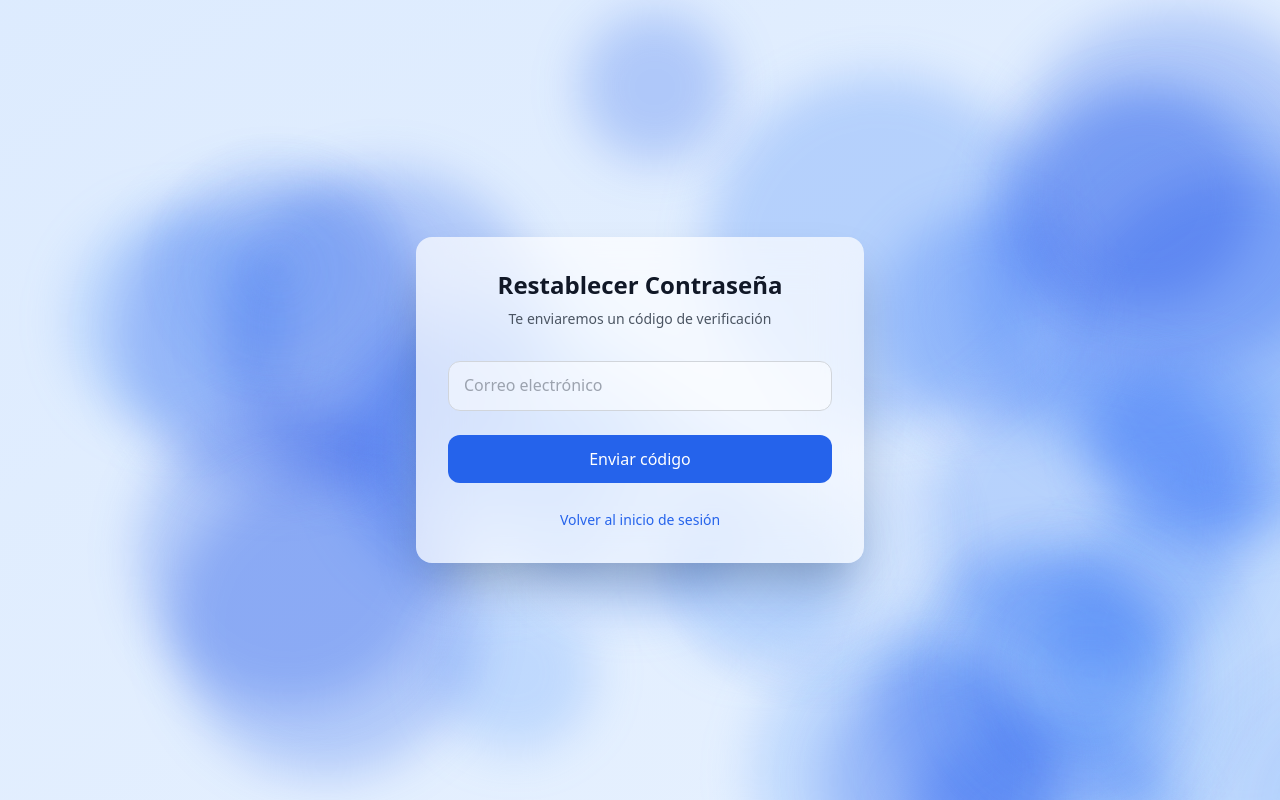
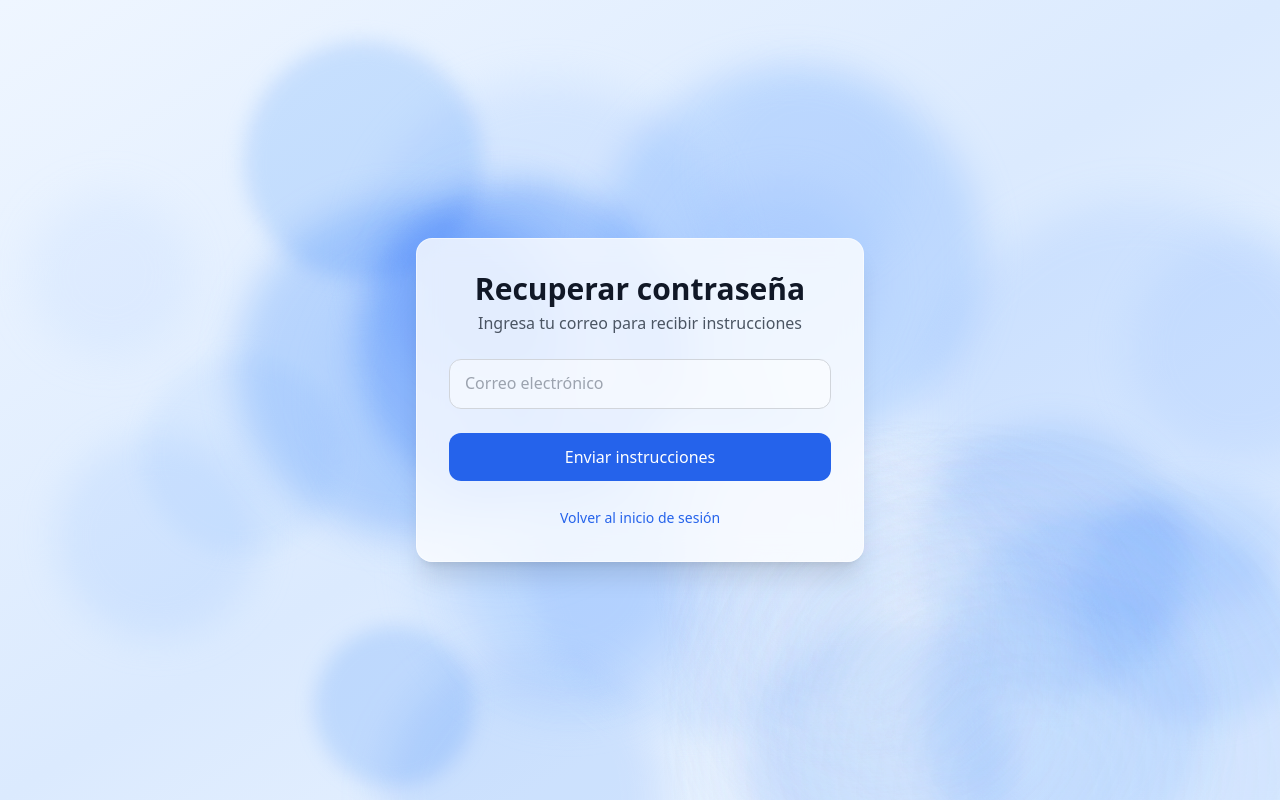
Before and after one commit to Jhojam1/Ermita-APPV2, a React (Vite) app: page /reset-password in a window 1280 px wide. Built offline with nearby package versions, Linux system fonts and the light colour scheme.

Commit message:
Se sUBE Project

```diff
--- /dev/null
+++ b/src/components/ui/AnimatedBackground.tsx
@@ -0,0 +1,111 @@
+import { useState, useEffect } from 'react';
+
+type Bubble = {
+  id: number;
+  size: number;
+  color: string;
+  animation: string;
+  top: string;
+  left: string;
+  delay: string;
+  duration: string;
+  opacity: string;
+  blur: string;
+  transform: string;
+};
+
+interface AnimatedBackgroundProps {
+  children: React.ReactNode;
+}
+
+export default function AnimatedBackground({ children }: AnimatedBackgroundProps) {
+  const [mounted, setMounted] = useState(false);
+  const [bubbles, setBubbles] = useState<Bubble[]>([]);
+
+  useEffect(() => {
+    // Solo aplicar overflow hidden al contenedor, no al body
+    setMounted(true);
+
+    // Generar burbujas con tonos más claros para mejorar la legibilidad del texto
+    setBubbles(Array.from({ length: 25 }, (_, i) => ({
+      id: i,
+      size: 150 + Math.random() * 250,
+      // Usar colores más suaves y claros para mejorar el contraste
+      color: i % 3 === 0
+        ? '191, 219, 254' // blue-200
+        : i % 3 === 1
+          ? '147, 197, 253' // blue-300
+          : '96, 165, 250', // blue-400
+      animation: i % 3 === 0 ? 'animate-move-1' : i % 3 === 1 ? 'animate-move-2' : 'animate-move-3',
+      top: `${Math.random() * 90}%`,
+      left: `${Math.random() * 90}%`,
+      delay: `${Math.random() * 8}s`,
+      duration: `${15 + Math.random() * 20}s`,
+      opacity: `${0.1 + Math.random() * 0.25}`,
+      blur: `${10 + Math.floor(Math.random() * 15)}px`,
+      transform: `scale(${0.85 + Math.random() * 0.3})`
+    })));
+
+    return () => {
+      // No hay necesidad de restablecer nada aquí
+    };
+  }, []);
+
+  return (
+    <main className="fixed inset-0 flex items-center justify-center min-h-screen w-full overflow-hidden">
+      <div className="absolute inset-0">
+        <div className="absolute inset-0 bg-gradient-to-br from-blue-50 via-blue-100 to-blue-50 animate-gradient-slow">
+          {/* Burbujas que se mueven por toda la pantalla - Solo renderizadas del lado del cliente */}
+          {mounted && (
+            <div className="absolute inset-0 overflow-hidden">
+              {bubbles.map(bubble => (
+                <div
+                  key={`bubble-${bubble.id}`}
+                  className={`absolute rounded-full mix-blend-multiply ${bubble.animation}`}
+                  style={{
+                    backgroundColor: `rgba(${bubble.color}, ${bubble.opacity})`,
+                    width: `${bubble.size}px`,
+                    height: `${bubble.size}px`,
+                    top: bubble.top,
+                    left: bubble.left,
+                    animationDelay: bubble.delay,
+                    animationDuration: bubble.duration,
+                    filter: `blur(${bubble.blur})`,
+                    transform: bubble.transform,
+                    willChange: 'transform, opacity',
+                  }}
+                />
+              ))}
+            </div>
+          )}
+
+          <div className="absolute inset-0">
+            {[...Array(7)].map((_, i) => (
+              <div
+                key={`pulse-${i}`}
+                className="absolute rounded-full animate-pulse-slow"
+                style={{
+                  background: `radial-gradient(circle at center, rgba(219, 234, 254, ${0.25 - i * 0.03}) 10%, transparent 70%)`,
+                  width: `${300 + i * 80}px`,
+                  height: `${300 + i * 80}px`,
+                  left: '50%',
+                  top: '50%',
+                  transform: 'translate(-50%, -50%)',
+                  animationDelay: `${i * 0.7}s`,
+                  animationDuration: `${6 + i * 1.5}s`,
+                  opacity: 0.7 - i * 0.08,
+                  willChange: 'transform, opacity',
+                }}
+              />
+            ))}
+          </div>
+        </div>
+      </div>
+
+      {/* Contenido superpuesto con mejor contraste en el fondo */}
+      <div className="relative z-10 w-full max-w-md mx-auto px-4 sm:px-0 transition-all duration-500 ease-out">
+        {children}
+      </div>
+    </main>
+  );
+}
--- a/src/pages/History.tsx
+++ b/src/pages/History.tsx
@@ -40,7 +40,7 @@ export default function History() {
   };
 
   return (
-    <div className="max-w-[1400px] mx-auto p-6">
+    <div className="max-w-[1400px] mx-auto">
       {/* Header y Búsqueda */}
       <div className="flex flex-col md:flex-row items-center justify-between gap-4 mb-8">
         <h1 className="text-2xl font-light tracking-tight text-gray-900">
--- a/src/pages/Home.tsx
+++ b/src/pages/Home.tsx
@@ -104,7 +104,7 @@ const Home = () => {
   };
 
   return (
-    <div className="space-y-6 p-6">
+    <div className="space-y-6">
       {/* Header con filtros */}
       <AnimatedContainer>
         <div className="bg-white p-6 rounded-xl shadow-sm border border-gray-100">
--- a/src/pages/Login.tsx
+++ b/src/pages/Login.tsx
@@ -1,26 +1,28 @@
 import { useState, useEffect } from 'react';
-import { useNavigate } from 'react-router-dom';
+import { Link, useNavigate, useLocation } from 'react-router-dom';
 import { useAuth } from '../contexts/AuthContext';
+import AnimatedBackground from '../components/ui/AnimatedBackground';
 
 const Login = () => {
   const navigate = useNavigate();
+  const location = useLocation();
   const { login, loading: authLoading, error: authError, clearError, user } = useAuth();
   const [formData, setFormData] = useState({
     email: '',
     password: ''
   });
-  const [mounted, setMounted] = useState(false);
-  const [bubbles, setBubbles] = useState<Array<{
-    id: number;
-    size: number;
-    color: string;
-    animation: string;
-    top: string;
-    left: string;
-    delay: string;
-  }>>([]);
   const [errorMessage, setErrorMessage] = useState('');
   const [buttonLoading, setButtonLoading] = useState(false);
+  const [resetSuccess, setResetSuccess] = useState(false);
+
+  // Verificar si viene de un restablecimiento exitoso
+  useEffect(() => {
+    const searchParams = new URLSearchParams(location.search);
+    if (searchParams.get('reset') === 'success') {
+      setResetSuccess(true);
+      setTimeout(() => setResetSuccess(false), 5000);
+    }
+  }, [location]);
 
   // Redirigir si ya está autenticado
   useEffect(() => {
@@ -33,32 +35,6 @@ const Login = () => {
   useEffect(() => {
     clearError();
   }, [clearError]);
-
-  // Manejar el overflow al montar/desmontar el componente y controlar la animación inicial
-  useEffect(() => {
-    document.body.style.overflow = 'hidden';
-    // Asegurarse de que los elementos estén posicionados correctamente desde el inicio
-    setMounted(true);
-
-    // Generar las burbujas solo del lado del cliente para evitar errores de hidratación
-    setBubbles(Array.from({ length: 25 }, (_, i) => ({
-      id: i,
-      size: 150 + Math.random() * 250,
-      color: i % 3 === 0
-        ? '96, 165, 250'
-        : i % 3 === 1
-          ? '59, 130, 246'
-          : '37, 99, 235',
-      animation: i % 3 === 0 ? 'animate-move-1' : i % 3 === 1 ? 'animate-move-2' : 'animate-move-3',
-      top: `${Math.random() * 90}%`,
-      left: `${Math.random() * 90}%`,
-      delay: `${Math.random() * 8}s`
-    })));
-
-    return () => {
-      document.body.style.overflow = '';
-    };
-  }, []);
 
   // Mostrar error de autenticación si existe
   useEffect(() => {
@@ -107,60 +83,23 @@ const Login = () => {
     }));
   };
 
-  const handleForgotPassword = (e: React.MouseEvent) => {
-    e.preventDefault();
-    navigate('/reset-password');
-  };
-
   return (
-    <main className="fixed inset-0 flex items-center justify-center min-h-screen w-full">
-      {/* Fondo animado */}
-      <div className="absolute inset-0">
-        <div className="absolute inset-0 bg-gradient-to-br from-blue-50 via-blue-100 to-blue-50 animate-gradient">
-          {/* Burbujas que se mueven por toda la pantalla - Solo renderizadas del lado del cliente */}
-          {mounted && (
-            <div className="absolute inset-0 overflow-hidden">
-              {bubbles.map(bubble => (
-                <div
-                  key={`bubble-${bubble.id}`}
-                  className={`absolute rounded-full mix-blend-multiply filter blur-xl ${bubble.animation}`}
-                  style={{
-                    backgroundColor: `rgba(${bubble.color}, 0.25)`,
-                    width: `${bubble.size}px`,
-                    height: `${bubble.size}px`,
-                    top: bubble.top,
-                    left: bubble.left,
-                    animationDelay: bubble.delay
-                  }}
-                />
-              ))}
+    <div className="h-screen overflow-hidden">
+      <AnimatedBackground>
+        <div className="bg-white/80 backdrop-blur-md p-5 sm:p-8 rounded-2xl shadow-xl border border-white/50 w-full max-w-md mx-auto">
+          {resetSuccess && (
+            <div className="mb-4 p-3 bg-green-50 text-green-800 rounded-xl text-sm">
+              ¡Contraseña restablecida exitosamente! Ya puedes iniciar sesión con tu nueva contraseña.
             </div>
           )}
 
-          {/* Círculos pulsantes estáticos - Renderizados con valores fijos para evitar errores de hidratación */}
-          <div className="absolute inset-0">
-            {[...Array(5)].map((_, i) => (
-              <div
-                key={`pulse-${i}`}
-                className="absolute rounded-full animate-pulse-slow"
-                style={{
-                  background: `radial-gradient(circle at center, rgba(${i % 2 ? '96, 165, 250' : '59, 130, 246'}, 0.2) 0%, transparent 70%)`,
-                  width: `${300 + (i * 30)}px`,
-                  height: `${300 + (i * 30)}px`,
-                  top: `${15 + (i * 15)}%`,
-                  left: `${10 + (i * 20)}%`,
-                  animationDelay: `${i * 0.8}s`
-                }}
-              />
-            ))}
+          {errorMessage && (
+            <div className="mb-4 p-3 bg-red-50 text-red-800 rounded-xl text-sm">
+              {errorMessage}
             </div>
-        </div>
-      </div>
+          )}
 
-      {/* Contenido */}
-      <div className={`relative w-full max-w-md mx-4 transition-all duration-700 ease-out transform ${mounted ? 'translate-y-0 opacity-100' : 'translate-y-10 opacity-0'}`}>
-        <div className="bg-white/70 backdrop-blur-xl rounded-2xl shadow-2xl p-6 sm:p-8 transition-all duration-300 hover:shadow-blue-200/50">
-          <div className="text-center mb-6 sm:mb-8">
+          <div className="text-center mb-6">
             <h1 className="text-2xl sm:text-3xl font-bold bg-gradient-to-r from-blue-600 to-blue-800 bg-clip-text text-transparent animate-pulse">
               Sistema Ermita
             </h1>
@@ -169,26 +108,20 @@ const Login = () => {
             </p>
           </div>
 
-          {errorMessage && (
-            <div className="bg-red-100 border border-red-400 text-red-700 px-4 py-3 rounded mb-4 relative" role="alert">
-              <span className="block sm:inline">{errorMessage}</span>
-            </div>
-          )}
-
-          <form onSubmit={handleSubmit} className="space-y-5 sm:space-y-6">
-            <div>
+          <form onSubmit={handleSubmit} className="space-y-6">
+            <div className="space-y-6">
               <div className="relative">
                 <input
+                  type="email"
                   id="email"
                   name="email"
-                  type="email"
                   value={formData.email}
                   onChange={handleChange}
                   required
-                  className="peer w-full px-3 sm:px-4 py-2 sm:py-3 rounded-xl border border-gray-300 placeholder-transparent
-                           focus:ring-2 focus:ring-blue-500 focus:border-transparent
-                           transition-all duration-200 bg-white/50 focus:bg-white cursor-text"
-                  placeholder="nombre@empresa.com"
+                  className="peer w-full px-4 py-3 rounded-xl border border-gray-300 placeholder-transparent
+                           focus:outline-none focus:ring-2 focus:ring-blue-500 focus:border-transparent
+                           transition-all duration-200 bg-white/50"
+                  placeholder="ejemplo@correo.com"
                 />
                 <label
                   htmlFor="email"
@@ -200,20 +133,18 @@ const Login = () => {
                   Correo electrónico
                 </label>
               </div>
-            </div>
 
-            <div>
               <div className="relative">
                 <input
+                  type="password"
                   id="password"
                   name="password"
-                  type="password"
                   value={formData.password}
                   onChange={handleChange}
                   required
-                  className="peer w-full px-3 sm:px-4 py-2 sm:py-3 rounded-xl border border-gray-300 placeholder-transparent
-                           focus:ring-2 focus:ring-blue-500 focus:border-transparent
-                           transition-all duration-200 bg-white/50 focus:bg-white cursor-text"
+                  className="peer w-full px-4 py-3 rounded-xl border border-gray-300 placeholder-transparent
+                           focus:outline-none focus:ring-2 focus:ring-blue-500 focus:border-transparent
+                           transition-all duration-200 bg-white/50"
                   placeholder="••••••••"
                 />
                 <label
@@ -242,12 +173,12 @@ const Login = () => {
               </div>
 
               <div className="text-sm">
-                <button
-                  onClick={handleForgotPassword}
+                <Link
+                  to="/reset-password"
                   className="font-medium text-blue-600 hover:text-blue-500 transition-colors duration-200 cursor-pointer"
                 >
                   ¿Olvidaste tu contraseña?
-                </button>
+                </Link>
               </div>
             </div>
 
@@ -276,7 +207,6 @@ const Login = () => {
               </span>
             </button>
           </form>
-        </div>
 
           <p className="mt-4 text-center text-xs sm:text-sm text-gray-600">
             ¿Necesitas ayuda?{' '}
@@ -290,7 +220,8 @@ const Login = () => {
             </a>
           </p>
         </div>
-    </main>
+      </AnimatedBackground>
+    </div>
   );
 };
 
--- a/src/pages/Reports.tsx
+++ b/src/pages/Reports.tsx
@@ -30,7 +30,7 @@ export default function Reports() {
   const [periodo, setPeriodo] = useState('ultimo_mes');
 
   return (
-    <div className="space-y-4 md:space-y-6 p-6">
+    <div className="space-y-4 md:space-y-6">
       <AnimatedContainer>
         <h1 className="text-xl md:text-2xl lg:text-3xl font-bold">Reportes y Estadísticas</h1>
       </AnimatedContainer>
--- a/src/pages/ResetPassword.tsx
+++ b/src/pages/ResetPassword.tsx
@@ -1,5 +1,7 @@
 import { useState, useEffect } from 'react';
+import { Link } from 'react-router-dom';
 import { requestPasswordReset, resetPassword } from '../services/authService';
+import AnimatedBackground from '../components/ui/AnimatedBackground';
 
 export default function ResetPassword() {
   const [step, setStep] = useState(1);
@@ -10,39 +12,6 @@ export default function ResetPassword() {
   const [isLoading, setIsLoading] = useState(false);
   const [error, setError] = useState('');
   const [success, setSuccess] = useState(false);
-  const [mounted, setMounted] = useState(false);
-  const [bubbles, setBubbles] = useState<Array<{
-    id: number;
-    size: number;
-    color: string;
-    animation: string;
-    top: string;
-    left: string;
-    delay: string;
-  }>>([]);
-
-  useEffect(() => {
-    document.body.style.overflow = 'hidden';
-    setMounted(true);
-
-    setBubbles(Array.from({ length: 25 }, (_, i) => ({
-      id: i,
-      size: 150 + Math.random() * 250,
-      color: i % 3 === 0
-        ? '96, 165, 250'
-        : i % 3 === 1
-          ? '59, 130, 246'
-          : '37, 99, 235',
-      animation: i % 3 === 0 ? 'animate-move-1' : i % 3 === 1 ? 'animate-move-2' : 'animate-move-3',
-      top: `${Math.random() * 90}%`,
-      left: `${Math.random() * 90}%`,
-      delay: `${Math.random() * 8}s`
-    })));
-
-    return () => {
-      document.body.style.overflow = '';
-    };
-  }, []);
 
   const handleEmailSubmit = async (e: React.FormEvent) => {
     e.preventDefault();
@@ -99,75 +68,41 @@ export default function ResetPassword() {
     }
   };
 
+  const LoadingSpinner = () => (
+    <svg className="animate-spin h-5 w-5 mx-auto" fill="none" viewBox="0 0 24 24">
+      <circle className="opacity-25" cx="12" cy="12" r="10" stroke="currentColor" strokeWidth="4"/>
+      <path className="opacity-75" fill="currentColor" d="M4 12a8 8 0 018-8V0C5.373 0 0 5.373 0 12h4zm2 5.291A7.962 7.962 0 014 12H0c0 3.042 1.135 5.824 3 7.938l3-2.647z"/>
+    </svg>
+  );
+
   return (
-    <main className="fixed inset-0 flex items-center justify-center min-h-screen w-full">
-      <div className="absolute inset-0">
-        <div className="absolute inset-0 bg-gradient-to-br from-blue-50 via-blue-100 to-blue-50 animate-gradient">
-          {mounted && (
-            <div className="absolute inset-0 overflow-hidden">
-              {bubbles.map(bubble => (
-                <div
-                  key={`bubble-${bubble.id}`}
-                  className={`absolute rounded-full mix-blend-multiply filter blur-xl ${bubble.animation}`}
-                  style={{
-                    backgroundColor: `rgba(${bubble.color}, 0.25)`,
-                    width: `${bubble.size}px`,
-                    height: `${bubble.size}px`,
-                    top: bubble.top,
-                    left: bubble.left,
-                    animationDelay: bubble.delay
-                  }}
-                />
-              ))}
+    <AnimatedBackground>
+      <div className="bg-white/80 backdrop-blur-md p-5 sm:p-8 rounded-2xl shadow-xl border border-white/50 w-full max-w-md mx-auto">
+        {success ? (
+          <div className="text-center py-8">
+            <div className="bg-green-50 text-green-800 p-4 rounded-xl mb-4">
+              <h2 className="text-xl font-semibold mb-2">¡Contraseña restablecida!</h2>
+              <p>Tu contraseña ha sido cambiada exitosamente. Serás redirigido al inicio de sesión en unos segundos.</p>
             </div>
-          )}
-
-          <div className="absolute inset-0">
-            {[...Array(5)].map((_, i) => (
-              <div
-                key={`pulse-${i}`}
-                className="absolute rounded-full animate-pulse-slow"
-                style={{
-                  background: `radial-gradient(circle at center, rgba(${i % 2 ? '96, 165, 250' : '59, 130, 246'}, 0.2) 0%, transparent 70%)`,
-                  width: `${300 + (i * 30)}px`,
-                  height: `${300 + (i * 30)}px`,
-                  top: `${15 + (i * 15)}%`,
-                  left: `${10 + (i * 20)}%`,
-                  animationDelay: `${i * 0.8}s`
-                }}
-              />
-            ))}
+            <div className="animate-spin h-8 w-8 border-4 border-blue-500 rounded-full border-t-transparent mx-auto mt-4"></div>
           </div>
-        </div>
-      </div>
-
-      <div className={`relative w-full max-w-md mx-4 transition-all duration-700 ease-out transform ${mounted ? 'translate-y-0 opacity-100' : 'translate-y-10 opacity-0'}`}>
-        <div className="bg-white/70 backdrop-blur-xl rounded-2xl shadow-2xl p-6 sm:p-8 transition-all duration-300 hover:shadow-blue-200/50">
-          <div className="text-center mb-6 sm:mb-8">
-            <h2 className="text-2xl font-bold text-gray-900">Restablecer Contraseña</h2>
-            <p className="mt-2 text-sm text-gray-600">
-              {step === 1 && "Te enviaremos un código de verificación"}
-              {step === 2 && "Ingresa el código que enviamos a tu correo"}
-              {step === 3 && "Ingresa tu nueva contraseña"}
+        ) : (
+          <>
+            <div className="text-center mb-6">
+              <h1 className="text-2xl sm:text-3xl font-bold text-gray-900">
+                {step === 1 && 'Recuperar contraseña'}
+                {step === 2 && 'Verificar código'}
+                {step === 3 && 'Nueva contraseña'}
+              </h1>
+              <p className="text-gray-600 text-sm sm:text-base mt-1">
+                {step === 1 && 'Ingresa tu correo para recibir instrucciones'}
+                {step === 2 && 'Ingresa el código enviado a tu correo'}
+                {step === 3 && 'Crea una nueva contraseña para tu cuenta'}
               </p>
             </div>
 
-          {success ? (
-            <div className="text-center py-8">
-              <div className="mb-4">
-                <div className="w-16 h-16 text-green-500 mx-auto">✓</div>
-              </div>
-              <h3 className="text-xl font-bold text-gray-900 mb-2">
-                ¡Contraseña cambiada con éxito!
-              </h3>
-              <p className="text-gray-600">
-                Serás redirigido al inicio de sesión en unos segundos...
-              </p>
-            </div>
-          ) : (
-            <>
             {error && (
-                <div className="mb-4 p-3 rounded bg-red-50 border border-red-200 text-red-600 text-sm">
+              <div className="mb-4 p-3 bg-red-50 text-red-800 rounded-xl text-sm">
                 {error}
               </div>
             )}
@@ -184,7 +119,7 @@ export default function ResetPassword() {
                     className="peer w-full px-4 py-3 rounded-xl border border-gray-300 placeholder-transparent
                              focus:outline-none focus:ring-2 focus:ring-blue-500 focus:border-transparent
                              transition-all duration-200 bg-white/50"
-                      placeholder="correo@ejemplo.com"
+                    placeholder="ejemplo@correo.com"
                   />
                   <label
                     htmlFor="email"
@@ -206,7 +141,7 @@ export default function ResetPassword() {
                     transition-all duration-200 hover:shadow-lg hover:shadow-blue-500/30
                   `}
                 >
-                    {isLoading ? <LoadingSpinner /> : 'Enviar código'}
+                  {isLoading ? <LoadingSpinner /> : 'Enviar instrucciones'}
                 </button>
               </form>
             )}
@@ -313,17 +248,16 @@ export default function ResetPassword() {
             )}
 
             <div className="mt-6 text-center">
-                <button
-                  onClick={() => window.location.href = '/login'}
+              <Link
+                to="/login"
                 className="text-blue-600 hover:text-blue-800 text-sm font-medium transition-colors duration-200"
               >
                 Volver al inicio de sesión
-                </button>
+              </Link>
             </div>
           </>
         )}
       </div>
-      </div>
-    </main>
+    </AnimatedBackground>
   );
 }
```
Also changed, not shown: src/pages/Inventory.tsx (+6 -8 lines), src/pages/Maintenance.tsx (+3 -5 lines). Lines whose indentation alone changed are shown as unchanged.
